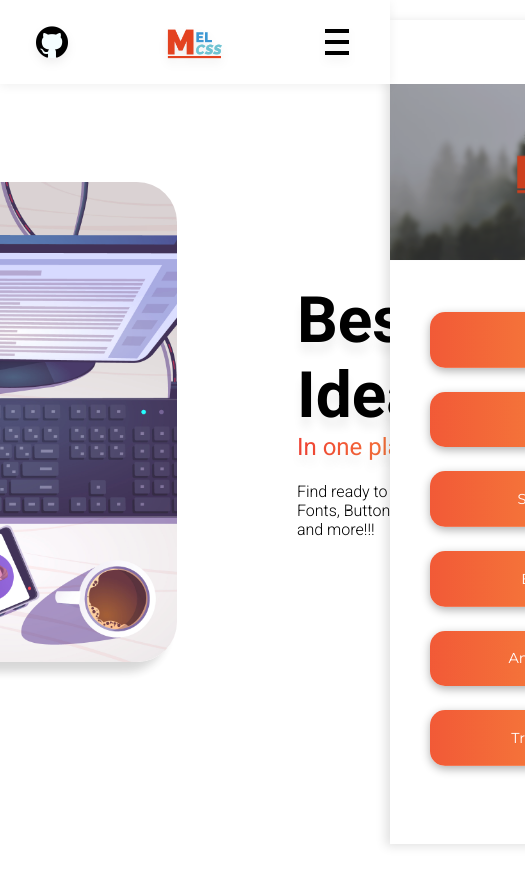
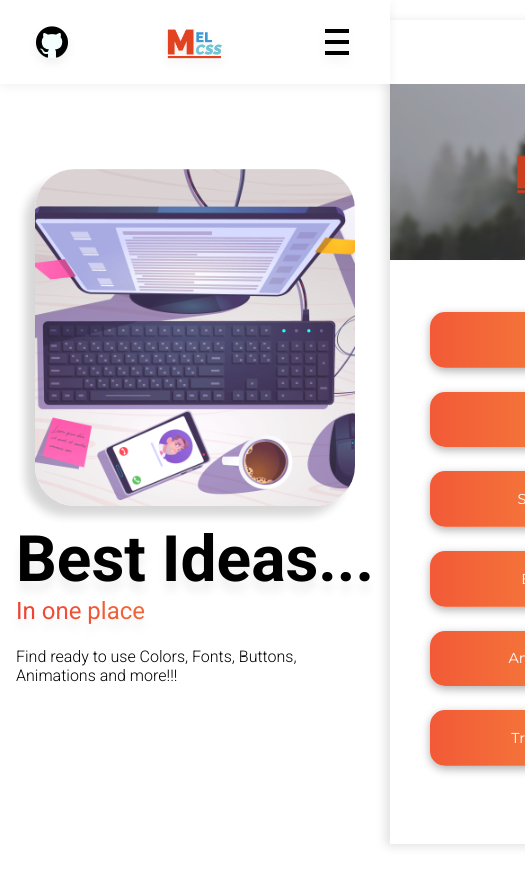
Before and after one commit to Natrexq/MyReadyCssElements, a plain HTML site: page index.html in a window 390 px wide. Shown: the top 886 px of the page, 525 px wide, since content can reach past the window. Drawn offline with Linux system fonts and the light colour scheme.

Commit message:
Working on responsivity 1/4

```diff
--- a/resources/css/index.css
+++ b/resources/css/index.css
@@ -127,22 +127,23 @@ body{
 
 
 .theme{
-    width: 85%;
+    width: 100%;
     height: 60vh;
     padding-top: 20vh;
     padding-bottom: 20vh;
-    padding-inline: 7.5%;
     background-color: 0;
     display: flex;
     justify-content: center;
     align-items: center;
+    flex-wrap: wrap;
+    /* gap: 3rem; */
 }
         .theme-ilustration{
-            margin: 3rem;
             min-width: 20rem;
             width: 40rem;
             min-height: 30vh;
-                height: 30rem;
+            max-width: 80vw;
+            height: 40vh;
             box-shadow: -10px 10px 10px #00000030;
             border-radius: 40px;
             opacity: 85%;
@@ -153,12 +154,12 @@ body{
             display: grid;
             place-items: center;
             transition: background-size .1s linear;
-
+            margin: 0;
         }
 
 
         .theme-description{
-            margin: 3.5rem;
+            width: fit-content;
             padding: 1rem;
             display: flex;
             flex-direction: column;
@@ -432,4 +433,3 @@ body{
                 background-color: red;
 
             } */
-  }
```
